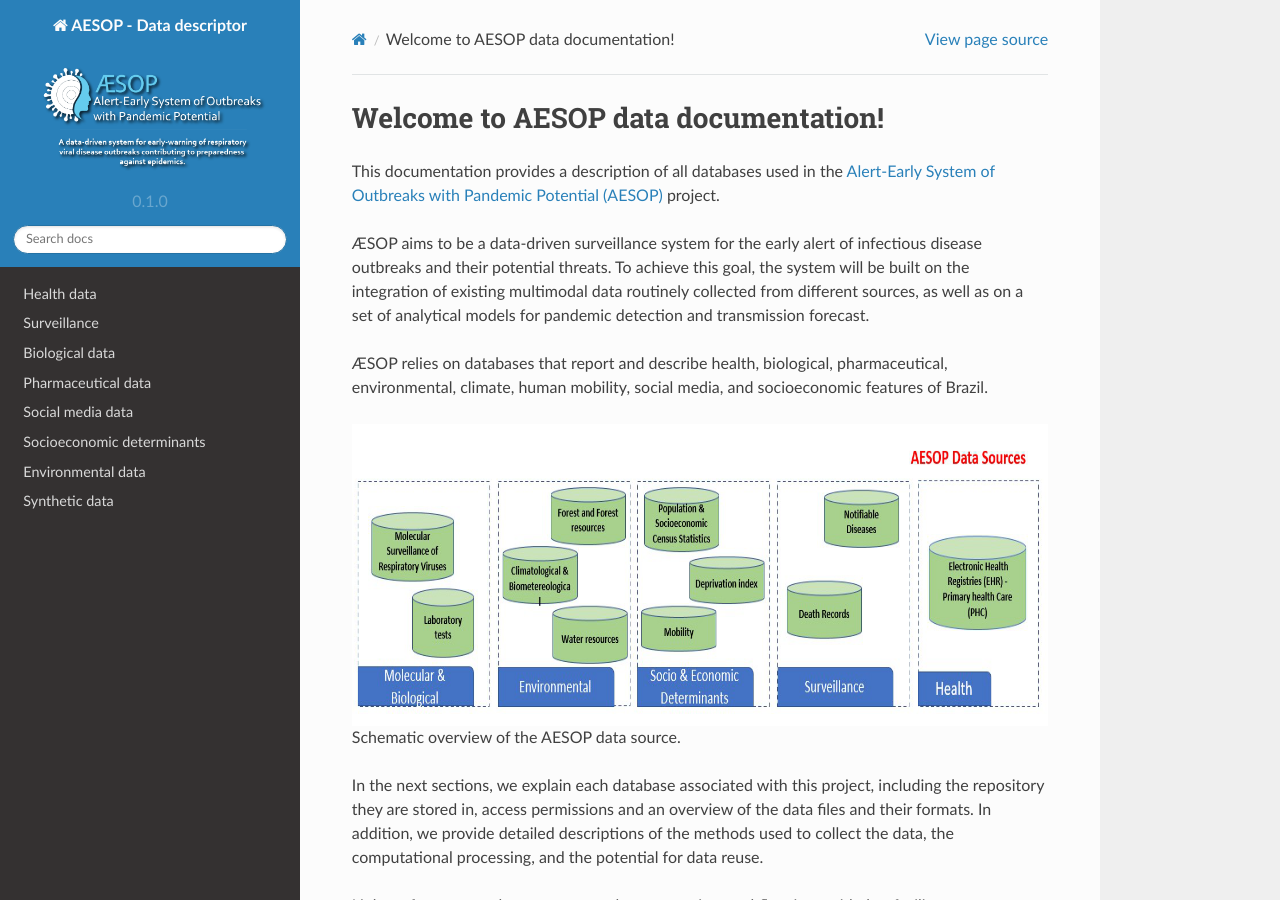
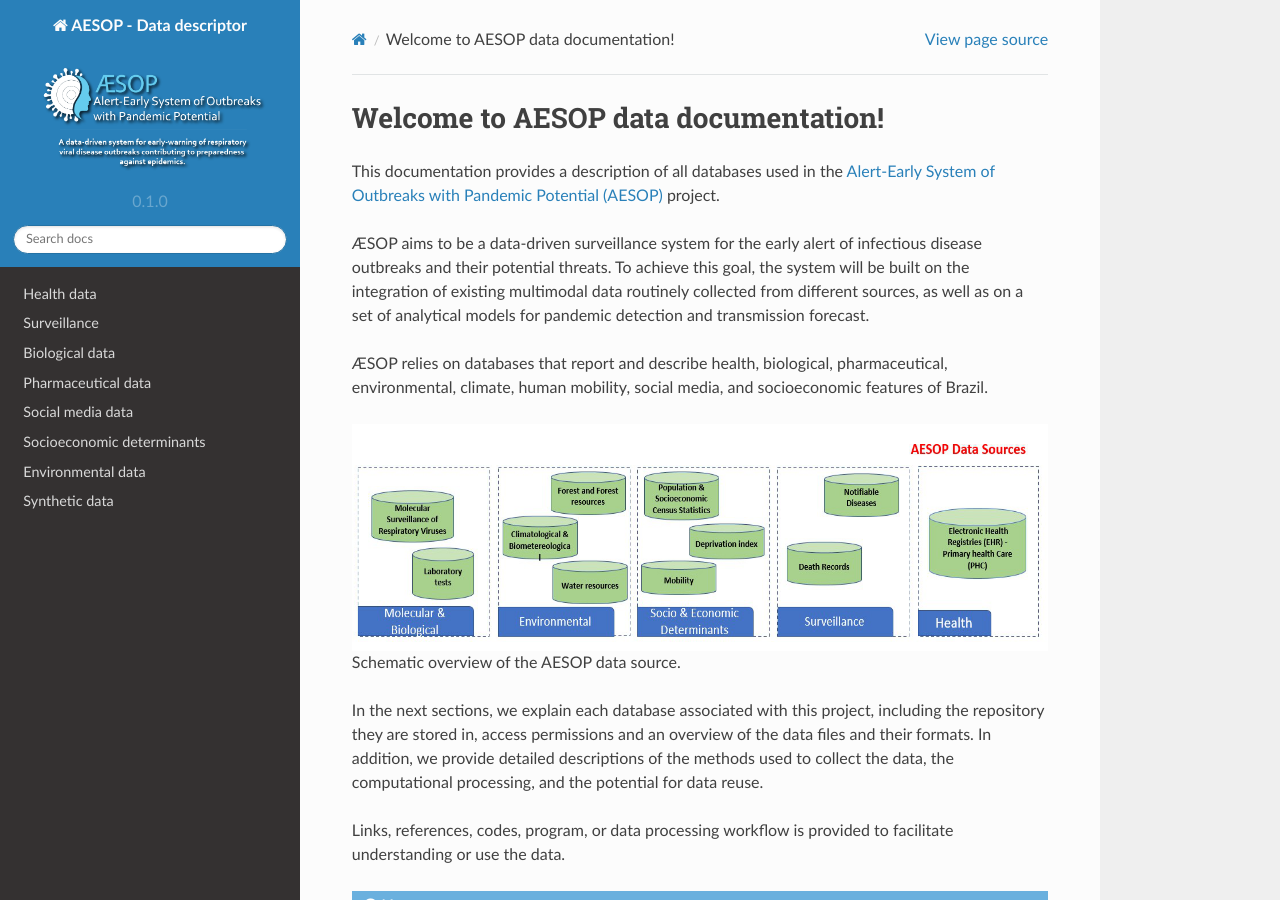
Before and after one commit to cidacslab/AESOP-Data-Documentation, a Sphinx documentation site: the page built from docs/source/index.rst, in a window 1280 px wide and 900 px high. Built offline with Sphinx 7.4.7 and the Read the Docs theme 2.0.0, drawn with Linux system fonts in a browser that asks for light colours.

Commit message:
SRAG e SG

```diff
--- a/docs/source/index.rst
+++ b/docs/source/index.rst
@@ -10,7 +10,7 @@
 ÆSOP relies on databases that report and describe health, biological, pharmaceutical, environmental, climate, human mobility, social media, and socioeconomic features of Brazil.
 
 .. image:: data_sources.png
-   :height: 8cm
+   :height: 6cm
    :width: 20cm
    :align: center
 
--- a/docs/source/surveillance.rst
+++ b/docs/source/surveillance.rst
@@ -1,7 +1,5 @@
 Surveillance
 =====
-
-Ver um texto falando do DATASUS
 
 Respiratory infections
 ----------------------
```
